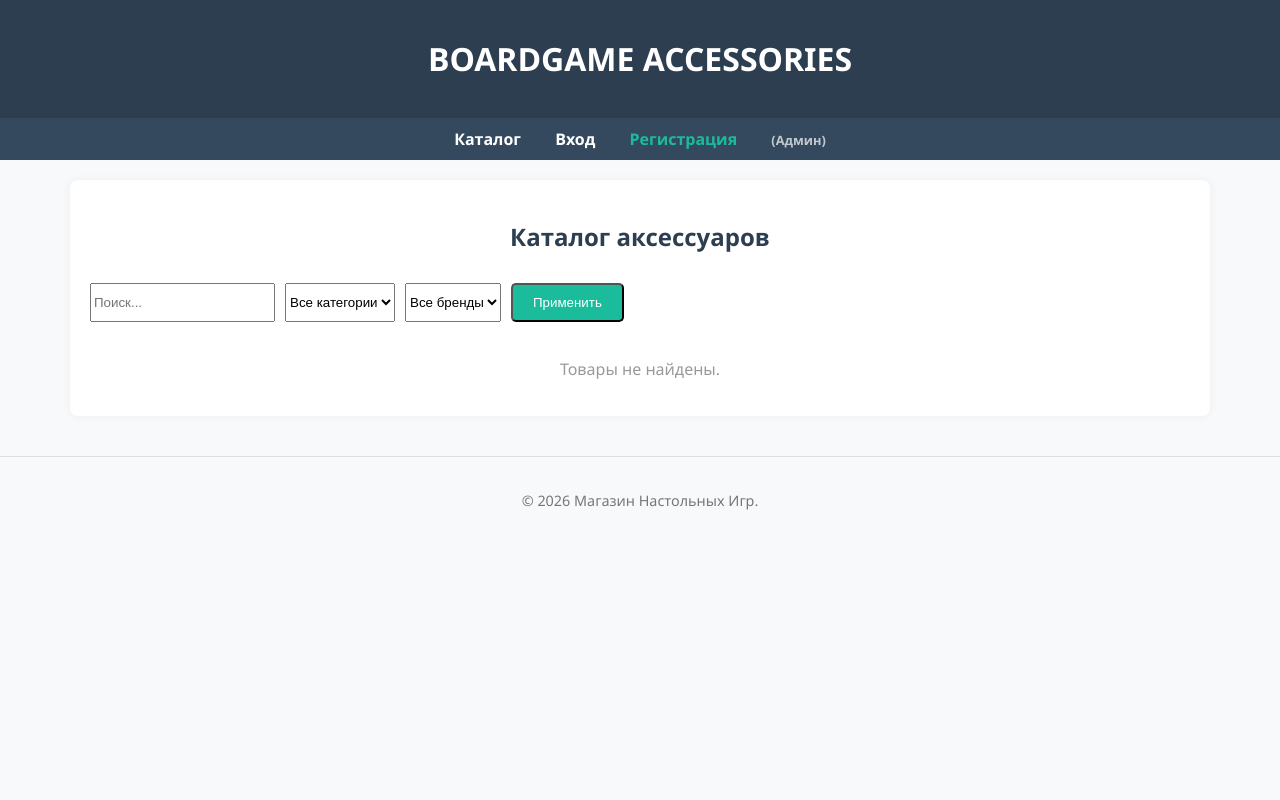
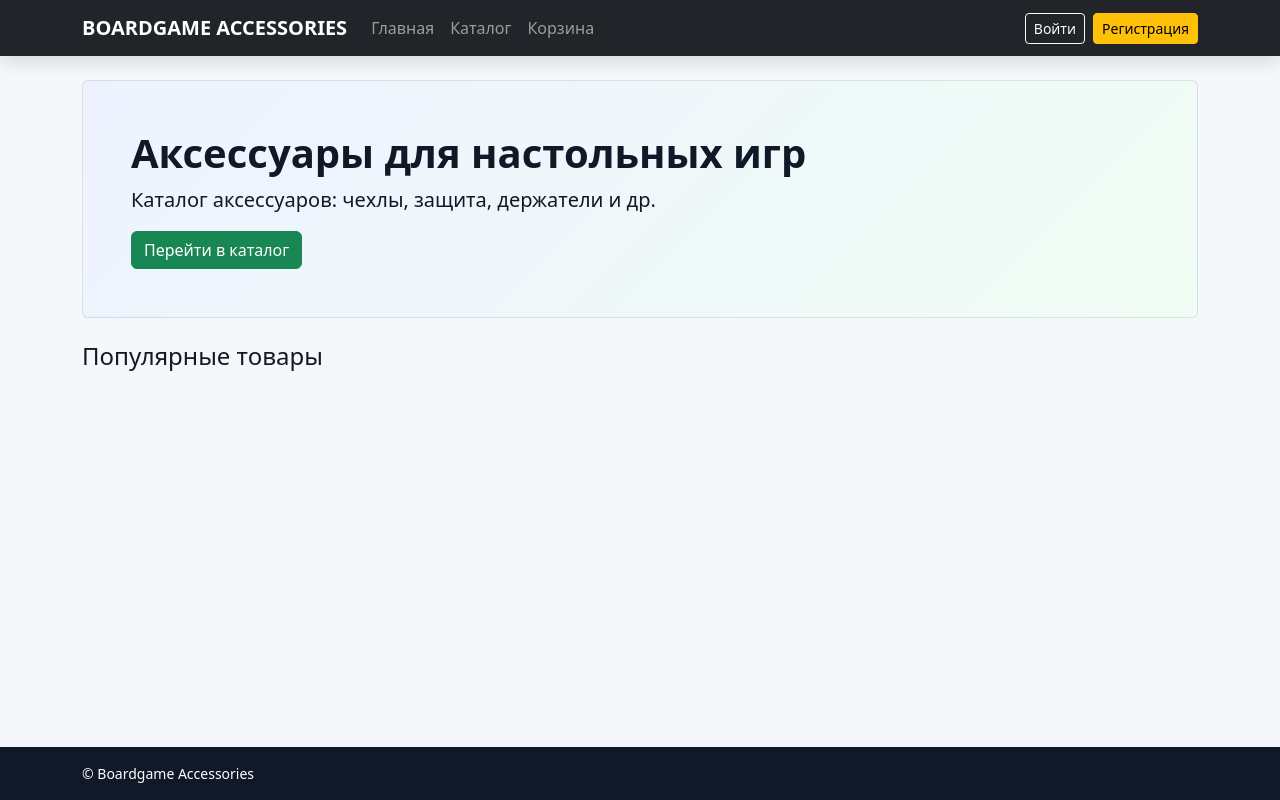
Before and after one commit to Kirill926105/lr17, a Django app: page / in a window 1280 px wide. Run offline with Django 5.2, Linux system fonts and the light colour scheme; data that the repository does not hold is empty.

Commit message:
commit"Сделал 21 лабу"

```diff
--- a/shopsite/shop/templates/shop/base.html
+++ b/shopsite/shop/templates/shop/base.html
@@ -1,53 +1,58 @@
-<!DOCTYPE html>
+{% load static %}
+<!doctype html>
 <html lang="ru">
 <head>
-    <meta charset="UTF-8">
-    <meta name="viewport" content="width=device-width, initial-scale=1.0">
-    <title>{% block title %}Магазин Настолок{% endblock %}</title>
-    <style>
-        body { font-family: 'Segoe UI', Tahoma, Geneva, Verdana, sans-serif; margin: 0; background-color: #f8f9fa; color: #333; }
-        header { background-color: #2c3e50; color: white; padding: 1rem 0; text-align: center; box-shadow: 0 2px 5px rgba(0,0,0,0.1); }
-        nav { background: #34495e; padding: 10px; text-align: center; }
-        nav a { color: white; margin: 0 15px; text-decoration: none; font-weight: bold; }
-        nav a:hover { color: #1abc9c; }
-        .container { max-width: 1100px; margin: 20px auto; padding: 20px; background: white; border-radius: 8px; box-shadow: 0 0 10px rgba(0,0,0,0.05); }
-        footer { text-align: center; padding: 20px; font-size: 0.9rem; color: #777; margin-top: 40px; border-top: 1px solid #ddd; }
-        .btn { display: inline-block; background: #1abc9c; color: white; padding: 10px 20px; border-radius: 5px; text-decoration: none; transition: 0.3s; }
-        .btn:hover { background: #16a085; }
-    </style>
+  <meta charset="utf-8">
+  <meta name="viewport" content="width=device-width, initial-scale=1">
+  <title>{% block title %}Boardgame Accessories{% endblock %}</title>
+
+  <link href="https://cdn.jsdelivr.net/npm/bootstrap@5.3.3/dist/css/bootstrap.min.css" rel="stylesheet">
+  <link rel="stylesheet" href="{% static 'css/style.css' %}">
 </head>
-<body>
 
-<header>
-    <h1>BOARDGAME ACCESSORIES</h1>
-</header>
+<body class="d-flex flex-column min-vh-100">
 
-<nav>
-    <a href="{% url 'product_list' %}">Каталог</a>
-    {% if user.is_authenticated %}
-        <a href="{% url 'cart_view' %}">Корзина</a>
-        <span style="color: #1abc9c; margin: 0 15px;">Привет, <b>{{ user.username }}</b>!</span>
-        <form action="{% url 'logout' %}" method="post" style="display: inline;">
-    {% csrf_token %}
-    <button type="submit" style="background: none; border: none; color: #e74c3c; cursor: pointer; font-weight: bold; padding: 0;">
-        Выход
+<nav class="navbar navbar-expand-lg navbar-dark bg-dark">
+  <div class="container">
+    <a class="navbar-brand fw-bold" href="{% url 'index' %}">BOARDGAME ACCESSORIES</a>
+
+    <button class="navbar-toggler" type="button" data-bs-toggle="collapse" data-bs-target="#nav">
+      <span class="navbar-toggler-icon"></span>
     </button>
-</form>
-    {% else %}
-        <a href="{% url 'login' %}">Вход</a>
-        <a href="{% url 'register' %}" style="color: #1abc9c; font-weight: bold;">Регистрация</a>
-        <a href="/admin/" style="font-size: 0.8rem; opacity: 0.7;">(Админ)</a>
-    {% endif %}
+
+    <div class="collapse navbar-collapse" id="nav">
+      <ul class="navbar-nav me-auto">
+        <li class="nav-item"><a class="nav-link" href="{% url 'index' %}">Главная</a></li>
+        <li class="nav-item"><a class="nav-link" href="{% url 'catalog' %}">Каталог</a></li>
+        <li class="nav-item"><a class="nav-link" href="{% url 'cart_view' %}">Корзина</a></li>
+      </ul>
+
+      <div class="d-flex align-items-center gap-2">
+        {% if user.is_authenticated %}
+          <span class="navbar-text text-white-50">Привет, {{ user.username }}!</span>
+          <form action="{% url 'logout' %}" method="post" class="m-0">
+            {% csrf_token %}
+            <button class="btn btn-outline-light btn-sm" type="submit">Выход</button>
+          </form>
+        {% else %}
+          <a class="btn btn-outline-light btn-sm" href="{% url 'login' %}">Войти</a>
+          <a class="btn btn-warning btn-sm" href="{% url 'register' %}">Регистрация</a>
+        {% endif %}
+      </div>
+    </div>
+  </div>
 </nav>
 
-<div class="container">
-    {% block content %}
-    {% endblock %}
-</div>
+<main class="container py-4 flex-grow-1">
+  {% block content %}{% endblock %}
+</main>
 
-<footer>
-    <p>&copy; 2026 Магазин Настольных Игр.</p>
+<footer class="footer mt-auto py-3">
+  <div class="container small text-muted">© Boardgame Accessories</div>
 </footer>
 
+<script src="https://cdn.jsdelivr.net/npm/bootstrap@5.3.3/dist/js/bootstrap.bundle.min.js"></script>
+<script src="{% static 'js/main.js' %}"></script>
+{% block scripts %}{% endblock %}
 </body>
 </html>
--- /dev/null
+++ b/shopsite/shop/templates/shop/index.html
@@ -0,0 +1,28 @@
+{% extends 'shop/base.html' %}
+{% block title %}Главная{% endblock %}
+
+{% block content %}
+<div class="p-4 p-md-5 mb-4 rounded hero">
+  <h1 class="fw-bold">Аксессуары для настольных игр</h1>
+  <p class="lead">Каталог аксессуаров: чехлы, защита, держатели и др.</p>
+  <a class="btn btn-success" href="{% url 'catalog' %}">Перейти в каталог</a>
+</div>
+
+<h2 class="h4 mb-3">Популярные товары</h2>
+<div class="row g-3">
+  {% for p in popular %}
+  <div class="col-12 col-sm-6 col-lg-4">
+    <div class="card h-100">
+      {% if p.image %}<img src="{{ p.image.url }}" class="card-img-top" alt="{{ p.name }}">{% endif %}
+      <div class="card-body">
+        <div class="fw-bold">{{ p.name }}</div>
+        <div class="text-success">{{ p.price }} руб.</div>
+      </div>
+      <div class="card-footer bg-white border-0">
+        <a class="btn btn-outline-primary w-100" href="{% url 'product_detail' p.id %}">Подробнее</a>
+      </div>
+    </div>
+  </div>
+  {% endfor %}
+</div>
+{% endblock %}
--- a/shopsite/shop/urls.py
+++ b/shopsite/shop/urls.py
@@ -13,8 +13,9 @@ router.register(r'orders', views.OrderViewSet, basename='orders')
 router.register(r'order-items', views.OrderItemViewSet, basename='order-items')
 
 urlpatterns = [
-    # ===== твои обычные страницы (как было) =====
-    path('', views.product_list, name='product_list'),
+    path('', views.index, name='index'),
+    path('catalog/', views.product_list, name='catalog'),
+
     path('product/<int:product_id>/', views.product_detail, name='product_detail'),
     path('cart/add/<int:product_id>/', views.add_to_cart, name='add_to_cart'),
     path('cart/update/<int:item_id>/', views.update_cart, name='update_cart'),
@@ -23,6 +24,7 @@ urlpatterns = [
     path('register/', views.register, name='register'),
     path('checkout/', views.checkout_view, name='checkout'),
 
-    # ===== API =====
+    path('api/cart/add/', views.api_cart_add, name='api_cart_add'),
+
     path('api/', include(router.urls)),
 ]
--- a/shopsite/shop/views.py
+++ b/shopsite/shop/views.py
@@ -16,27 +16,43 @@ from .serializers import (
     CartSerializer, CartItemSerializer,
     OrderSerializer, OrderItemSerializer
 )
+import random
+from django.core.paginator import Paginator
+from rest_framework.decorators import api_view, permission_classes
+from rest_framework.response import Response
+
+def index(request):
+    products = list(Product.objects.order_by('-id')[:12])
+    popular = random.sample(products, min(6, len(products)))
+    return render(request, 'shop/index.html', {'popular': popular})
 
 def product_list(request):
     products = Product.objects.all()
     categories = Category.objects.all()
     producers = Producer.objects.all()
 
-    query = request.GET.get('q')
-    if query:
-        products = products.filter(Q(name__icontains=query) | Q(description__icontains=query))
+    q = request.GET.get('q', '')
+    category = request.GET.get('category', '')
+    producer = request.GET.get('producer', '')
 
-    cat_id = request.GET.get('category')
-    prod_id = request.GET.get('producer')
-    if cat_id:
-        products = products.filter(category_id=cat_id)
-    if prod_id:
-        products = products.filter(producer_id=prod_id)
+    if q:
+        products = products.filter(Q(name__icontains=q) | Q(description__icontains=q))
+    if category:
+        products = products.filter(category_id=category)
+    if producer:
+        products = products.filter(producer_id=producer)
 
-    return render(request, 'shop/product_list.html', {
-        'products': products,
+    paginator = Paginator(products, 9)
+    page_number = request.GET.get('page', 1)
+    page_obj = paginator.get_page(page_number)
+
+    return render(request, 'shop/catalog.html', {
+        'page_obj': page_obj,
         'categories': categories,
-        'producers': producers
+        'producers': producers,
+        'q': q,
+        'category': category,
+        'producer': producer,
     })
 
 def product_detail(request, product_id):
@@ -84,6 +100,7 @@ def register(request):
         form = UserCreationForm()
     return render(request, 'registration/register.html', {'form': form})
 
+@login_required
 def checkout_view(request):
     cart = Cart.objects.get(user=request.user)
     items = cart.items.all()
@@ -126,9 +143,24 @@ class ProducerViewSet(viewsets.ModelViewSet):
     permission_classes = [IsAuthenticated]
 
 class ProductViewSet(viewsets.ModelViewSet):
-    queryset = Product.objects.all().select_related("category", "producer")
     serializer_class = ProductSerializer
     permission_classes = [IsAuthenticated]
+
+    def get_queryset(self):
+        qs = Product.objects.all().select_related("category", "producer")
+
+        q = self.request.query_params.get('q')
+        category = self.request.query_params.get('category')
+        producer = self.request.query_params.get('producer')
+
+        if q:
+            qs = qs.filter(Q(name__icontains=q) | Q(description__icontains=q))
+        if category:
+            qs = qs.filter(category_id=category)
+        if producer:
+            qs = qs.filter(producer_id=producer)
+
+        return qs
 
 class CartViewSet(viewsets.ModelViewSet):
     serializer_class = CartSerializer
@@ -180,3 +212,24 @@ class OrderItemViewSet(viewsets.ModelViewSet):
             raise ValidationError("Нельзя добавлять элементы в чужой заказ.")
 
         serializer.save(price=product.price)
+
+@api_view(['POST'])
+@permission_classes([IsAuthenticated])
+def api_cart_add(request):
+    product_id = request.data.get('product_id')
+    quantity = int(request.data.get('quantity', 1))
+
+    if not product_id:
+        return Response({'error': 'product_id is required'}, status=400)
+
+    product = get_object_or_404(Product, id=product_id)
+    cart, _ = Cart.objects.get_or_create(user=request.user)
+
+    item, created = CartItem.objects.get_or_create(cart=cart, product=product)
+    if created:
+        item.quantity = quantity
+    else:
+        item.quantity += quantity
+    item.save()
+
+    return Response({'ok': True, 'item_id': item.id, 'quantity': item.quantity})
--- a/shopsite/shopsite/urls.py
+++ b/shopsite/shopsite/urls.py
@@ -16,6 +16,8 @@ Including another URLconf
 """
 from django.contrib import admin
 from django.urls import path, include
+from django.conf import settings
+from django.conf.urls.static import static
 
 urlpatterns = [
     path('admin/', admin.site.urls),
@@ -27,3 +29,4 @@ urlpatterns = [
     # логин для browsable API DRF (проверка без Postman)
     path('api-auth/', include('rest_framework.urls')),
 ]
+urlpatterns = urlpatterns + static(settings.MEDIA_URL, document_root=settings.MEDIA_ROOT)
--- /dev/null
+++ b/shopsite/static/css/style.css
@@ -0,0 +1,58 @@
+:root{
+    --bg: #f6f7fb;
+    --text: #111827;
+    --muted: #6b7280;
+    --card: #ffffff;
+    --border: rgba(15, 23, 42, .10);
+    --shadow: 0 10px 30px rgba(15, 23, 42, .08);
+    --accent: #198754;
+  }
+
+  body{
+    background: var(--bg);
+    color: var(--text);
+  }
+
+  .navbar{
+    box-shadow: 0 6px 18px rgba(0,0,0,.12);
+  }
+
+  .hero{
+    background: linear-gradient(135deg, #eef2ff 0%, #f0fdf4 100%);
+    border: 1px solid var(--border);
+    border-radius: 18px;
+    padding: 34px;
+  }
+
+  .card{
+    border: 1px solid var(--border);
+    border-radius: 16px;
+    transition: transform .15s ease, box-shadow .15s ease;
+    background: var(--card);
+  }
+
+  .card:hover{
+    transform: translateY(-2px);
+    box-shadow: var(--shadow);
+  }
+
+  .card-img-top{
+    height: 180px;
+    object-fit: cover;
+    border-top-left-radius: 16px;
+    border-top-right-radius: 16px;
+  }
+
+  .price{
+    color: var(--accent);
+    font-weight: 700;
+  }
+
+  .footer{
+    background: #111827;
+    color: rgba(255,255,255,.7);
+  }
+  .footer,
+.footer .text-muted {
+  color: #fff !important;
+}
--- /dev/null
+++ b/shopsite/static/js/main.js
@@ -0,0 +1,91 @@
+function setVisible(id, visible) {
+    const el = document.getElementById(id);
+    if (!el) return;
+    el.classList.toggle('d-none', !visible);
+  }
+
+  function setText(id, text) {
+    const el = document.getElementById(id);
+    if (!el) return;
+    el.textContent = text;
+  }
+
+  function getCookie(name) {
+    const value = `; ${document.cookie}`;
+    const parts = value.split(`; ${name}=`);
+    if (parts.length === 2) return parts.pop().split(';').shift();
+  }
+
+  function renderProducts(products) {
+    const container = document.getElementById('product-list');
+    if (!container) return;
+    container.innerHTML = '';
+
+    products.forEach(p => {
+      const img = p.image ? `<img src="${p.image}" class="card-img-top" alt="${p.name}">` : '';
+      container.innerHTML += `
+        <div class="col-12 col-sm-6 col-lg-4">
+          <div class="card h-100">
+            ${img}
+            <div class="card-body">
+              <div class="fw-bold mb-1">${p.name}</div>
+              <div class="price">${p.price} руб.</div>
+            </div>
+            <div class="card-footer bg-white border-0 d-grid gap-2">
+              <a class="btn btn-outline-primary" href="/product/${p.id}/">Подробнее</a>
+              <button class="btn btn-success" onclick="addToCart(${p.id})">В корзину</button>
+            </div>
+          </div>
+        </div>
+      `;
+    });
+  }
+
+  async function loadProductsFromApi() {
+    setVisible('api-error', false);
+    setVisible('api-success', false);
+    setVisible('loading', true);
+
+    try {
+      const params = new URLSearchParams(window.location.search);
+      const url = `/api/products/?${params.toString()}`;
+
+      const resp = await fetch(url, { credentials: 'same-origin' });
+      if (!resp.ok) throw new Error(resp.status);
+
+      const data = await resp.json();
+      const products = data.results ? data.results : data;
+
+      renderProducts(products);
+    } catch (e) {
+      setText('api-error', 'Ошибка загрузки товаров из API (возможно, нужно войти в аккаунт).');
+      setVisible('api-error', true);
+    } finally {
+      setVisible('loading', false);
+    }
+  }
+
+  async function addToCart(productId) {
+    try {
+      const csrftoken = getCookie('csrftoken');
+
+      const resp = await fetch('/api/cart/add/', {
+        method: 'POST',
+        credentials: 'same-origin',
+        headers: {
+          'Content-Type': 'application/json',
+          'X-CSRFToken': csrftoken,
+        },
+        body: JSON.stringify({ product_id: productId, quantity: 1 })
+      });
+
+      if (!resp.ok) throw new Error(resp.status);
+
+      setText('api-success', 'Товар добавлен в корзину');
+      setVisible('api-success', true);
+      setTimeout(() => setVisible('api-success', false), 2000);
+    } catch (e) {
+      setText('api-error', 'Не удалось добавить в корзину (возможно, нужно войти).');
+      setVisible('api-error', true);
+    }
+  }
```
Also changed, not shown: shopsite/shop/admin.py (+36 -5 lines), shopsite/shop/templates/shop/catalog.html (added, +36 -0 lines), shopsite/shop/templates/shop/product_detail.html (+28 -18 lines), shopsite/shopsite/settings.py (+8 -1 lines).
